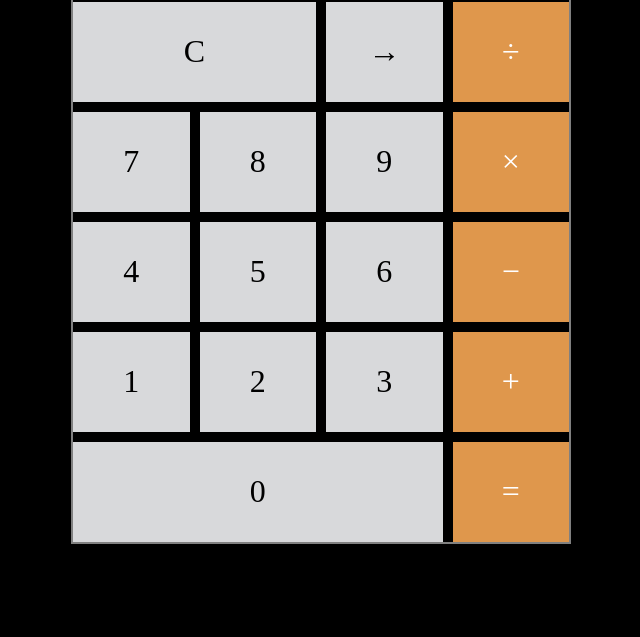
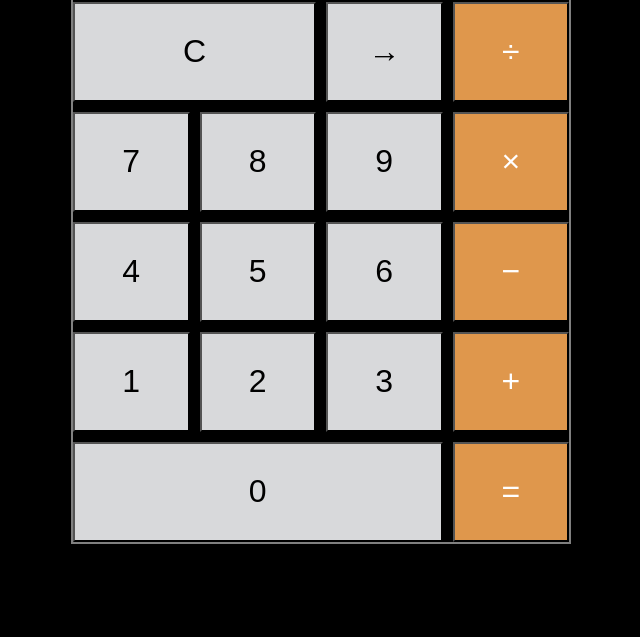
Before and after one commit to joao-almeida11/complete-intro-to-web-development-v3, a plain HTML site: page calculator/index.html in a window 1280 px wide. Shown: the part 163-800 px from the top of the page, without its empty margins (319-959 px from the left). Drawn offline with Linux system fonts and the light colour scheme.

Commit message:
fix: html calculator btns

```diff
--- a/calculator/index.css
+++ b/calculator/index.css
@@ -2,6 +2,7 @@
     box-sizing: border-box;
 }
 body {
+    font-family: monospace;
     margin: 0;
     min-height: 100vh;
     min-width: 100vh;
@@ -21,7 +22,7 @@ section {
     text-align: right;
     font-size: 2rem;
 }
-ul {
+.btns-grid {
     display: grid;
     grid-template-columns: 1fr 1fr 1fr 1fr;
     grid-template-areas:
@@ -88,7 +89,7 @@ ul {
 .sum {
     grid-area: sum;
 }
-ul > li {
+button {
     color: black;
     background-color: #d8d9db;
     height: 100px;
--- a/calculator/index.html
+++ b/calculator/index.html
@@ -9,25 +9,25 @@
     <body>
         <section>
             <div class="monitor">000000</div>
-            <ul>
-                <li class="clear">C</li>
-                <li class="backspace">&rarr;</li>
-                <li class="divide operator-color">&divide;</li>
-                <li class="n7">7</li>
-                <li class="n8">8</li>
-                <li class="n9">9</li>
-                <li class="multiply operator-color">&times;</li>
-                <li class="n4">4</li>
-                <li class="n5">5</li>
-                <li class="n6">6</li>
-                <li class="minus operator-color">&minus;</li>
-                <li class="n1">1</li>
-                <li class="n2">2</li>
-                <li class="n3">3</li>
-                <li class="plus operator-color">&plus;</li>
-                <li class="n0">0</li>
-                <li class="sum operator-color">&equals;</li>
-            </ul>
+            <div class="btns-grid">
+                <button class="clear">C</button>
+                <button class="backspace">&rarr;</button>
+                <button class="divide operator-color">&divide;</button>
+                <button class="n7">7</button>
+                <button class="n8">8</button>
+                <button class="n9">9</button>
+                <button class="multiply operator-color">&times;</button>
+                <button class="n4">4</button>
+                <button class="n5">5</button>
+                <button class="n6">6</button>
+                <button class="minus operator-color">&minus;</button>
+                <button class="n1">1</button>
+                <button class="n2">2</button>
+                <button class="n3">3</button>
+                <button class="plus operator-color">&plus;</button>
+                <button class="n0">0</button>
+                <button class="sum operator-color">&equals;</button>
+            </div>
         </section>
         <script src="index.js"></script>
     </body>
```
